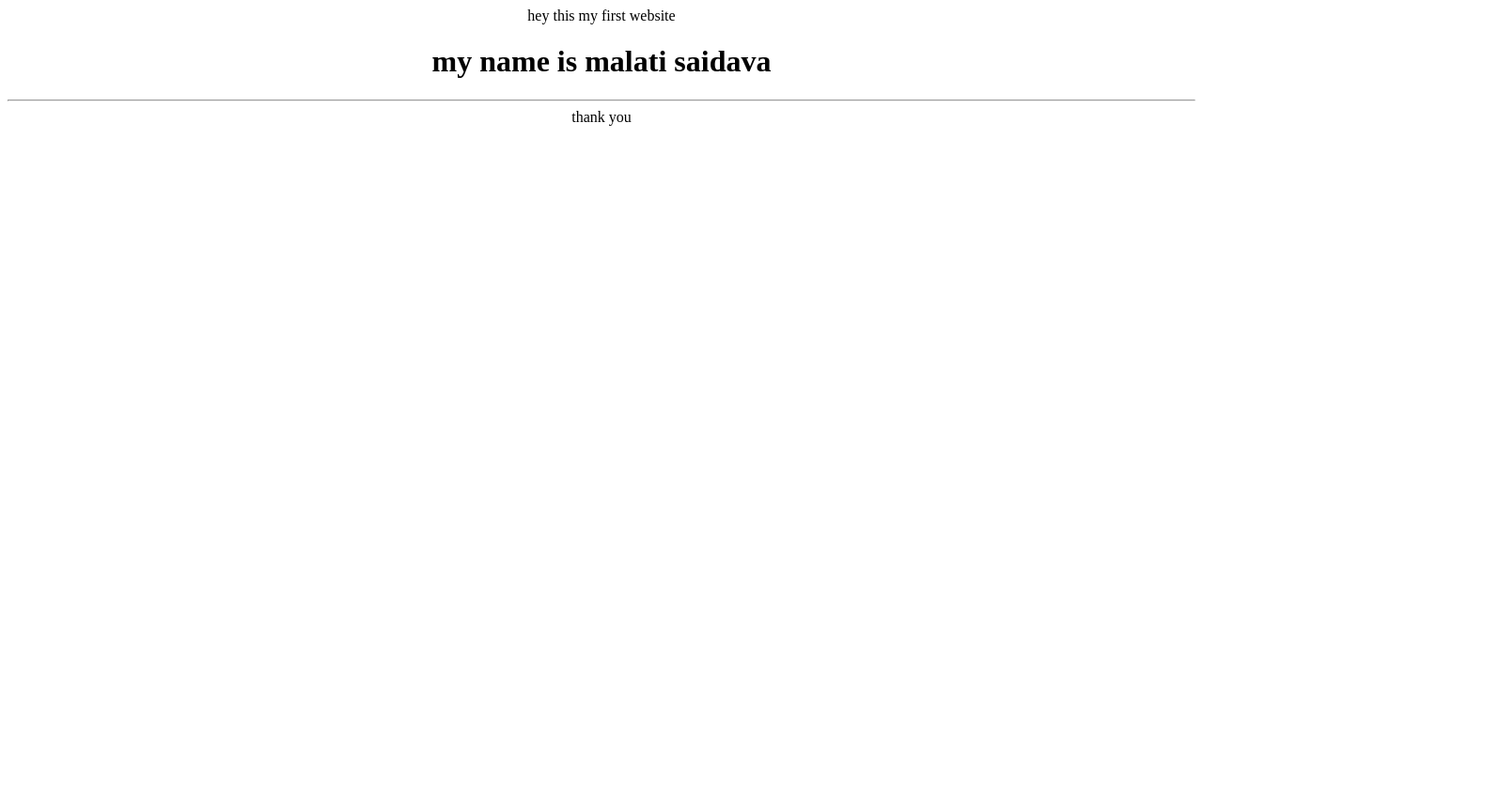
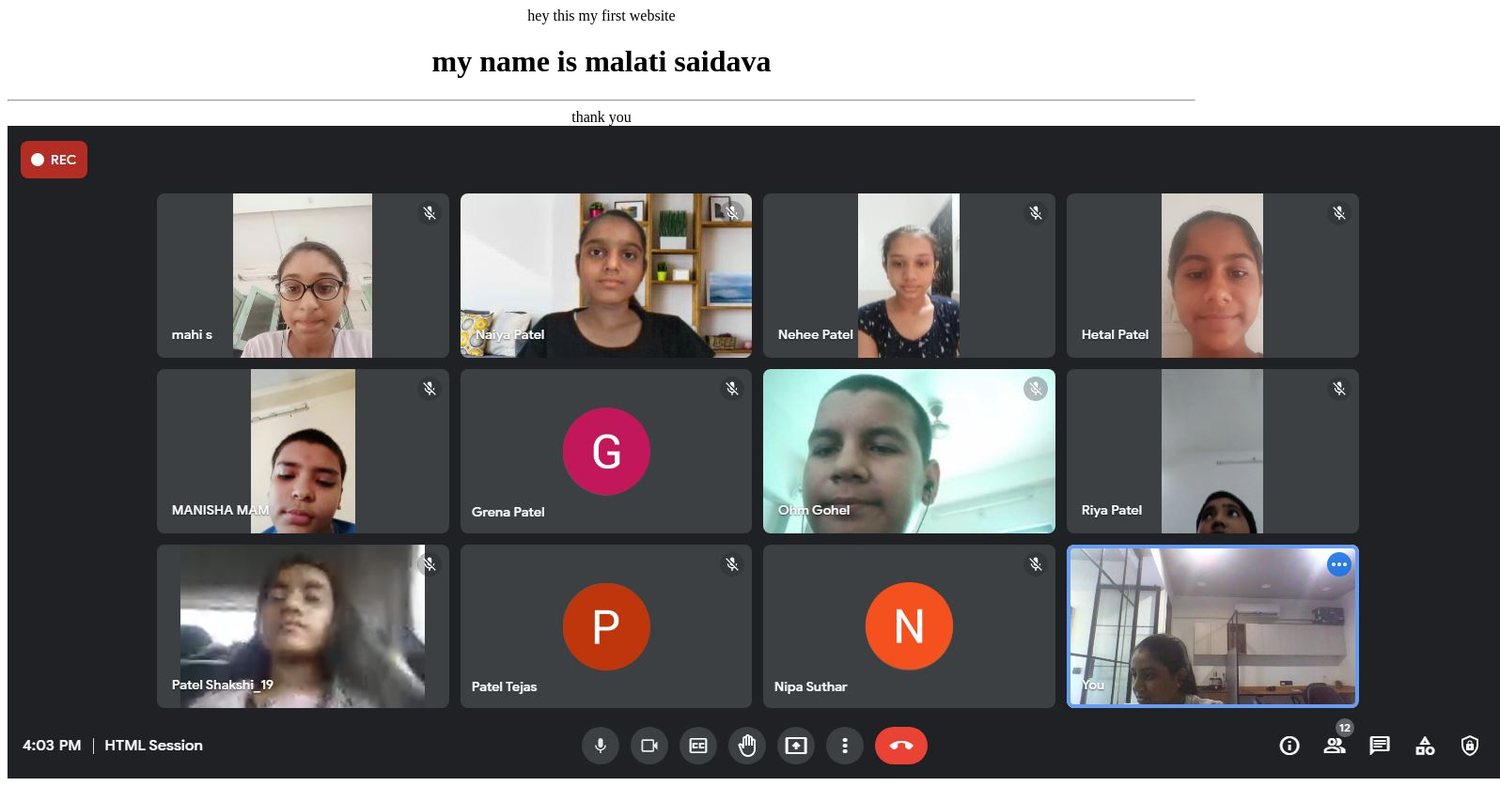
Before and after one commit to malatipatel/malatipatel.github.io, a plain HTML site: page index.html in a window 1280 px wide. Shown: the whole page at 94% size, 1596 px wide, since content can reach past the window. Before the commit the page ends 800 px from the top, so only its background shows below. Drawn offline with Linux system fonts and the light colour scheme.

Commit message:
Update index.html

```diff
--- a/index.html
+++ b/index.html
@@ -3,5 +3,6 @@
   my name is malati saidava
 </h1>
 <hr>
-thank you
+thank you<br>
+  <img src="rr.jpg" alt="screenshot">
 </center>
```
